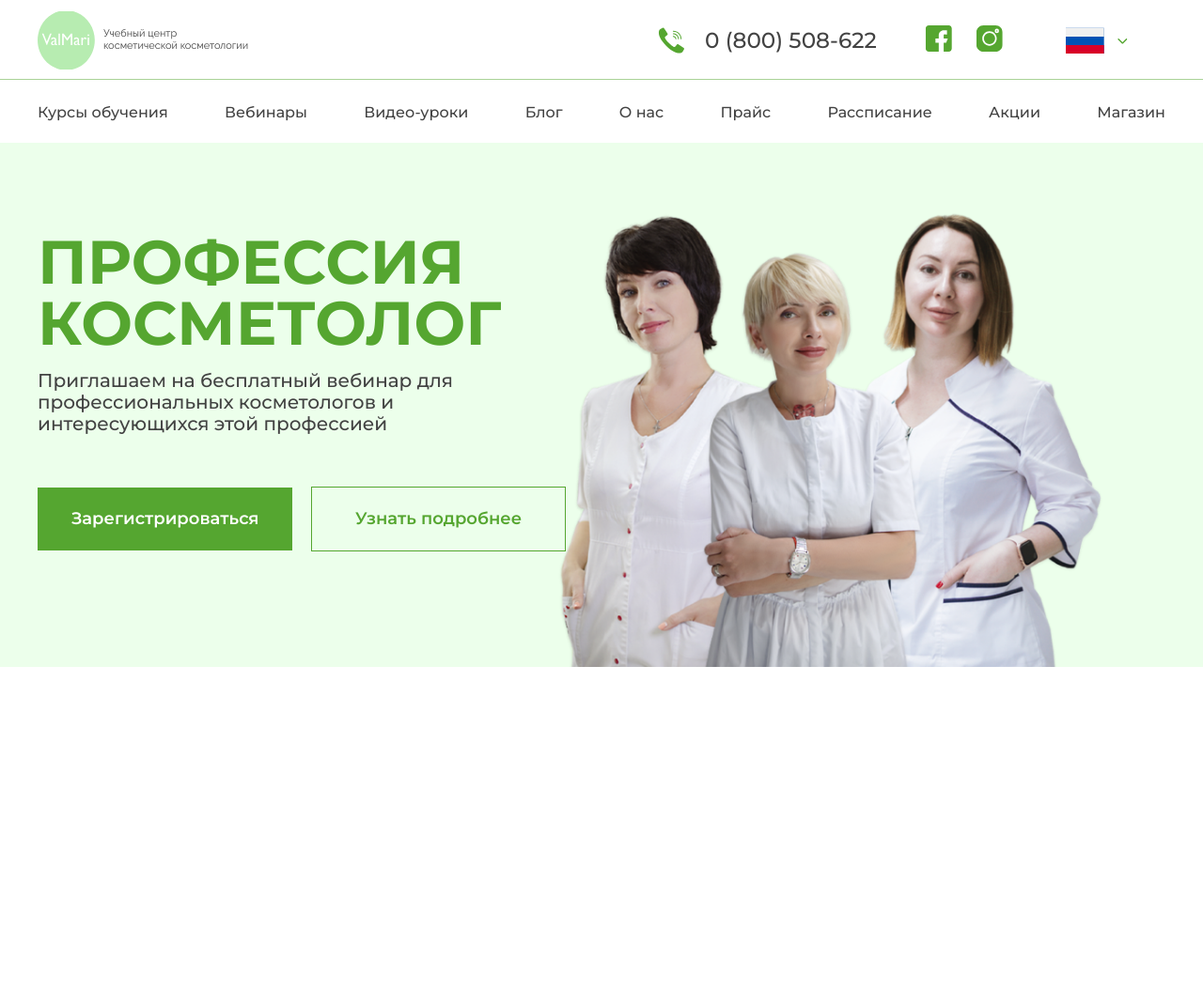
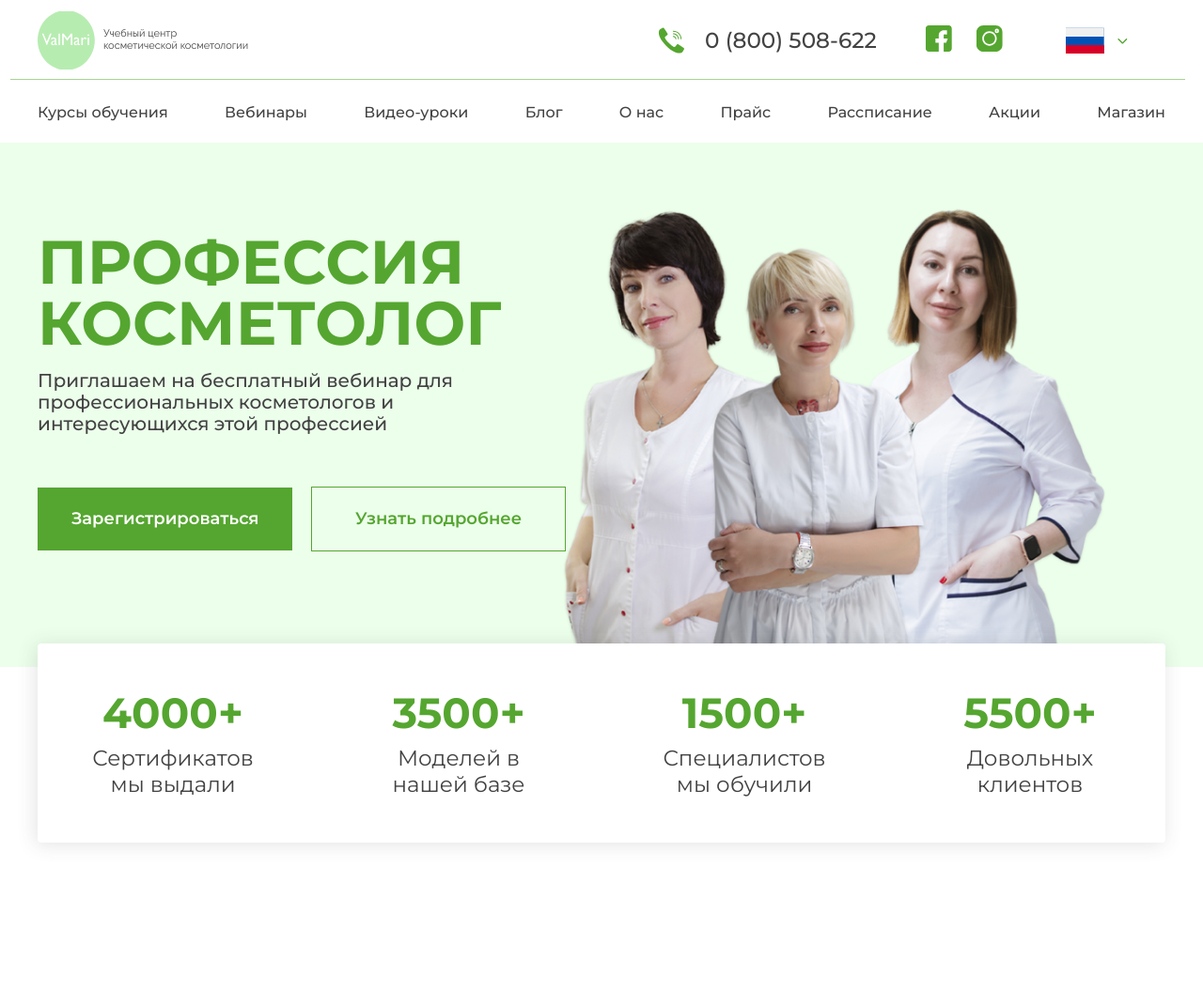
Before and after one commit to KrivichAndrey/Valmari, a website: page src/index.html in a window 1280 px wide. Shown: the whole page at 94% size. Before the commit the page ends 800 px from the top, so only its background shows below. Drawn offline with nearby package versions, Linux system fonts and the light colour scheme; files that its build step writes are made by us from their sources; files whose address does not match are found by name.

Commit message:
feat(home page): add achievements section

```diff
--- /dev/null
+++ b/src/html/achievements.html
@@ -0,0 +1,30 @@
+<section class="achievements">
+   <div class="container achievements__container">
+      <ul class="achievements-list">
+         <li>
+            <div class="achievement-block">
+               <div class="achievement-block__number">4000+</div>
+               <div class="achievement-block__text">Сертификатов мы выдали</div>
+            </div>
+         </li>
+         <li>
+            <div class="achievement-block">
+               <div class="achievement-block__number">3500+</div>
+               <div class="achievement-block__text">Моделей в нашей базе</div>
+            </div>
+         </li>
+         <li>
+            <div class="achievement-block">
+               <div class="achievement-block__number">1500+</div>
+               <div class="achievement-block__text">Специалистов мы обучили</div>
+            </div>
+         </li>
+         <li>
+            <div class="achievement-block">
+               <div class="achievement-block__number">5500+</div>
+               <div class="achievement-block__text">Довольных клиентов</div>
+            </div>
+         </li>
+      </ul>
+   </div>
+</section>
--- a/src/html/header.html
+++ b/src/html/header.html
@@ -82,15 +82,15 @@
       </div>
       <nav class="header__nav">
          <ul class="header__menu">
-            <li><a class="menu__link" href="#">Курсы обучения</a></li>
-            <li><a class="menu__link" href="#">Вебинары</a></li>
-            <li><a class="menu__link" href="#">Видео-уроки</a></li>
-            <li><a class="menu__link" href="#">Блог</a></li>
-            <li><a class="menu__link" href="#">О нас</a></li>
-            <li><a class="menu__link" href="#">Прайс</a></li>
-            <li><a class="menu__link" href="#">Рассписание</a></li>
-            <li><a class="menu__link" href="#">Акции</a></li>
-            <li><a class="menu__link" href="#">Магазин</a></li>
+            <li><a href="#">Курсы обучения</a></li>
+            <li><a href="#">Вебинары</a></li>
+            <li><a href="#">Видео-уроки</a></li>
+            <li><a href="#">Блог</a></li>
+            <li><a href="#">О нас</a></li>
+            <li><a href="#">Прайс</a></li>
+            <li><a href="#">Рассписание</a></li>
+            <li><a href="#">Акции</a></li>
+            <li><a href="#">Магазин</a></li>
          </ul>
       </nav>
    </div>
--- a/src/index.html
+++ b/src/index.html
@@ -7,6 +7,7 @@
       @@include('html/header.html',{})
       <main class="main">
          @@include('html/hero.html',{})
+         @@include('html/achievements.html',{})
       </main>
       @@include('html/footer.html',{})
    </div>
--- a/src/scss/base/_global.scss
+++ b/src/scss/base/_global.scss
@@ -25,6 +25,7 @@ address {
 
 a {
    display: inline-block;
+   font: inherit;
    text-decoration: none;
    color: inherit;
 }
--- a/src/scss/base/_media-templates.scss
+++ b/src/scss/base/_media-templates.scss
@@ -1,7 +1,3 @@
-// Desctop first
-
-// calc(min-Value-with-Units + (max-Value-No-Units - min-Value-No-Units) * ((100vw - min-Resolution-px) / (maxResolution-not-units - minResolution-not-units)))
-
 @mixin max1440 {
    @media (max-width: 1440px) {
       @content;
@@ -22,6 +18,12 @@
 
 @mixin max1000 {
    @media (max-width: 1000px) {
+      @content;
+   }
+}
+
+@mixin max992 {
+   @media (max-width: 992px) {
       @content;
    }
 }
--- /dev/null
+++ b/src/scss/components/_achievements.scss
@@ -0,0 +1,142 @@
+.achievements {
+   padding-bottom: 150px;
+   background-color: var(--color-white);
+
+   @include max768 {
+      padding-top: 2.6rem;
+   }
+
+   @include max600 {
+      padding-top: 0;
+   }
+}
+
+.achievements-list {
+   position: relative;
+   top: -2.5rem;
+   display: grid;
+   grid-template-columns: repeat(4, 1fr);
+   column-gap: 120px;
+   border-radius: 0.4rem;
+   padding: 5.8rem 5.2rem 4.8rem;
+   box-shadow: -2px 2px 20px 0 rgb(66 66 66 / 15%);
+   background-color: var(--color-white);
+
+   @include max1200 {
+      top: -1.6rem;
+      column-gap: 77px;
+      max-width: 89%;
+      margin: 0 auto;
+      padding: 4.3rem 3.8rem 3.1rem;
+   }
+
+   @include max992 {
+      column-gap: 37px;
+      max-width: 100%;
+   }
+
+   @include max834 {
+      top: 0;
+      padding: 2.6rem 2.66rem 2.8rem;
+   }
+
+   @include max768 {
+      padding: 1.2rem 2.66rem 2.1rem;
+   }
+
+   @include max600 {
+      top: -0.4rem;
+      column-gap: 29px;
+      padding: 1.8rem 2.66rem 2rem;
+   }
+
+   @include max428 {
+      top: -4.5rem;
+      grid-template-columns: 1fr;
+      row-gap: 1.95rem;
+      max-width: 22rem;
+      padding: 2.3rem 2rem 1.8rem;
+   }
+
+   @include max320 {
+      max-width: 18rem;
+   }
+}
+
+.achievement-block {
+   text-align: center;
+
+   @include max428 {
+      display: grid;
+      grid-template-columns: repeat(2, 1fr);
+      column-gap: 2rem;
+      align-items: center;
+      justify-content: flex-start;
+      text-align: left;
+   }
+}
+
+.achievement-block__number {
+   font-weight: 700;
+   font-size: 4.5rem;
+   line-height: 3.2rem;
+   color: var(--primary-color);
+
+   @include max1200 {
+      font-size: 4rem;
+   }
+
+   @include max834 {
+      font-size: 3.2rem;
+   }
+
+   @include max768 {
+      font-size: 2.5rem;
+   }
+
+   @include max600 {
+      font-size: 2.2rem;
+      line-height: 2.2rem;
+   }
+
+   @include max480 {
+      font-size: 1.7rem;
+      line-height: 2.2rem;
+   }
+}
+
+.achievement-block__text {
+   margin-top: 1.8rem;
+   font-weight: 400;
+   font-size: 2.3rem;
+   line-height: 2.8rem;
+
+   @include max1200 {
+      margin-top: 1.9rem;
+      font-size: 2rem;
+      line-height: 2.1rem;
+   }
+
+   @include max834 {
+      margin-top: 1.2rem;
+      font-size: 1.7rem;
+      line-height: 1.8rem;
+   }
+
+   @include max768 {
+      margin-top: 0.7rem;
+      font-size: 1.3rem;
+      line-height: 1.5rem;
+   }
+
+   @include max600 {
+      margin-top: 0.4rem;
+      font-size: 1.1rem;
+   }
+
+   @include max480 {
+      margin-top: 0;
+      font-size: 0.8rem;
+      line-height: 1rem;
+   }
+}
--- a/src/scss/components/_buttons.scss
+++ b/src/scss/components/_buttons.scss
@@ -15,36 +15,36 @@
    font-weight: var(--fw);
    color: var(--btn-txt-color);
    background-color: var(--bgc);
+}
 
-   &_fill {
+.btn_fill {
    --btn-txt-color: var(--color-white);
+}
 
-      &_primary {
+.btn_fill_primary {
    --color: var(--primary-color);
 }
 
-      &_secondary {
+.btn_fill_secondary {
    --color: var(--secondary-color);
 }
-   }
 
-   &_outline {
+.btn_outline {
    --bdw: 0.1rem;
    --bds: solid;
    --bgc: transparent;
+}
 
-      &_primary {
+.btn_outline_primary {
    --color: var(--primary-color);
    --btn-txt-color: var(--color);
 }
 
-      &_secondary {
+.btn_outline_secondary {
    --color: var(--secondary-color);
    --btn-txt-color: var(--color);
 }
-   }
 
-   &_radius {
+.btn_radius {
    --bdr: 9px;
 }
-}
--- a/src/scss/components/_header.scss
+++ b/src/scss/components/_header.scss
@@ -7,8 +7,8 @@
       content: "";
       position: absolute;
       top: 55%;
-      left: 0;
-      width: 100vw;
+      left: 0.85%;
+      width: calc(100vw - 30px);
       height: 1px;
       background-color: rgba($color: #55a630, $alpha: 50%);
 
@@ -150,7 +150,7 @@
    display: flex;
    column-gap: 72px;
    align-items: center;
-   grid-column: 3 span;
+   grid-column: 2 span;
    transform: translateX(80px);
 
    @include max1200 {
--- a/src/scss/components/_hero.scss
+++ b/src/scss/components/_hero.scss
@@ -1,7 +1,7 @@
 .hero {
-   padding: 10.5rem 0 13.8rem;
+   padding: 10.5rem 0 13.6rem;
    background-image: url("@img/hero-banner.jpg");
-   background-position: bottom 0 right 13.3%;
+   background-position: bottom 10% right 12.7%;
    background-size: 68.1rem 55.6rem;
    background-repeat: no-repeat;
    background-color: #ecffeb;
@@ -16,14 +16,15 @@
    }
 
    @include max768 {
-      padding: 4.2rem 0 3.02rem;
+      padding: 4.2rem 0 2.82rem;
       background-position: bottom 0 right 12%;
       background-size: 35.4rem 28.9rem;
    }
 
    @include max480 {
-      padding: 4.2rem 0 2.8rem;
-      background-position: bottom -17% right 11%;
+      padding: 4.2rem 0 3.2rem;
+      background-image: url("@img/hero-banner-480.png");
+      background-position: bottom -7% right 10%;
       background-size: 22.6rem 19.2rem;
    }
 
@@ -51,7 +52,7 @@
       padding:
          calc(4.2rem + (7.5 - 4.2) * ((100vw - 76.9rem) / (99.9 - 76.9)))
          0
-         calc(3.02rem + (9.7 - 3.02) * ((100vw - 76.9rem) / (99.9 - 76.9)));
+         calc(2.82rem + (9.7 - 2.82) * ((100vw - 76.9rem) / (99.9 - 76.9)));
       background-size:
          calc(35.4rem + (52.7 - 35.4) * ((100vw - 76.9rem) / (99.9 - 76.9)))
          calc(28.9rem + (43 - 28.9) * ((100vw - 76.9rem) / (99.9 - 76.9)));
--- a/src/scss/components/_logo.scss
+++ b/src/scss/components/_logo.scss
@@ -49,7 +49,7 @@
 .logo__text {
    display: block;
    margin-left: 0.9rem;
-   font-family: "Raleway";
+   font-family: "Raleway", sans-serif;
    font-size: 1.1rem;
 
    @include max1000 {
--- a/src/scss/main.scss
+++ b/src/scss/main.scss
@@ -19,3 +19,4 @@
 // ------------------ SECTIONS
 @import "./components/header";
 @import "./components/hero";
+@import "./components/achievements";
```
Also changed, not shown: app/index.html (+40 -9 lines), .stylelintrc.json, app/css/main.min.css, app/img/hero-banner-480.png (added), src/html/hero.html (line endings or trailing spaces), src/img/hero-banner-480.png (added), src/scss/components/_social.scss (line endings or trailing spaces), 1 other file. Lines whose indentation alone changed are shown as unchanged.
